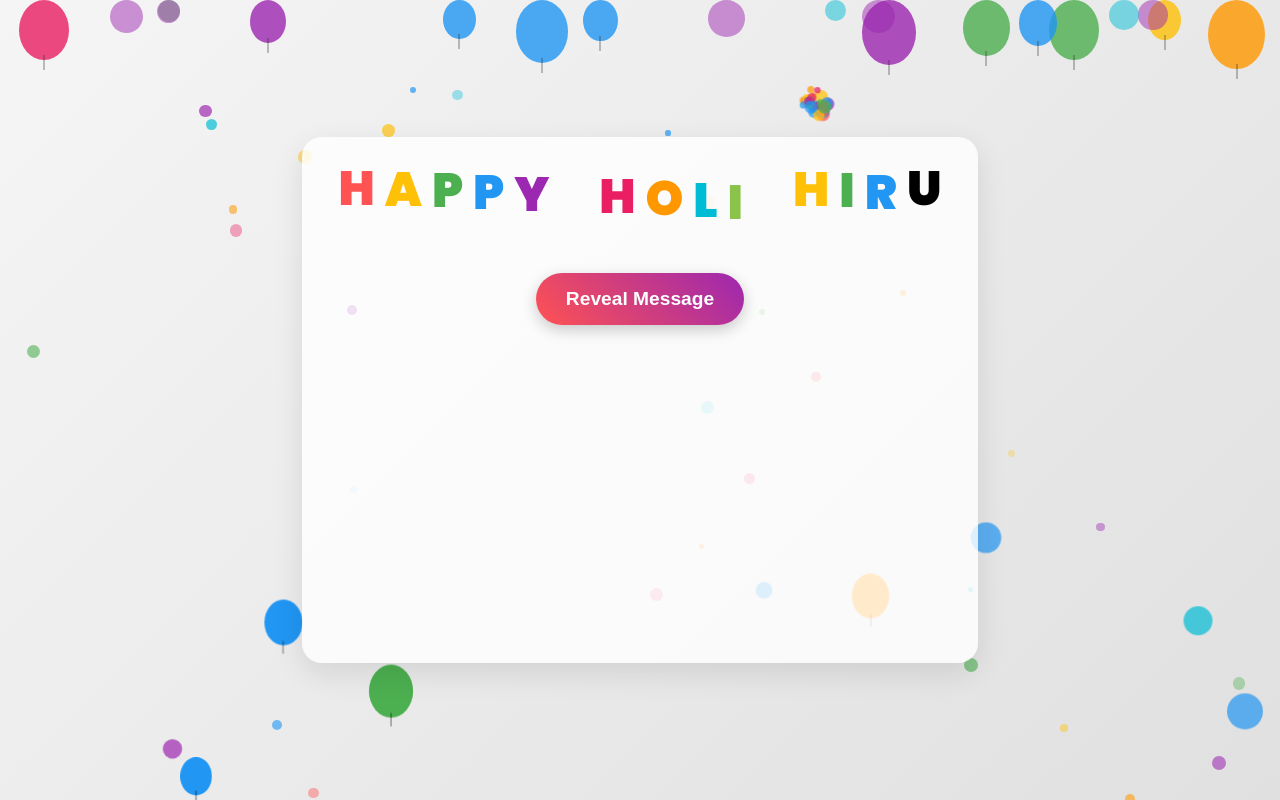
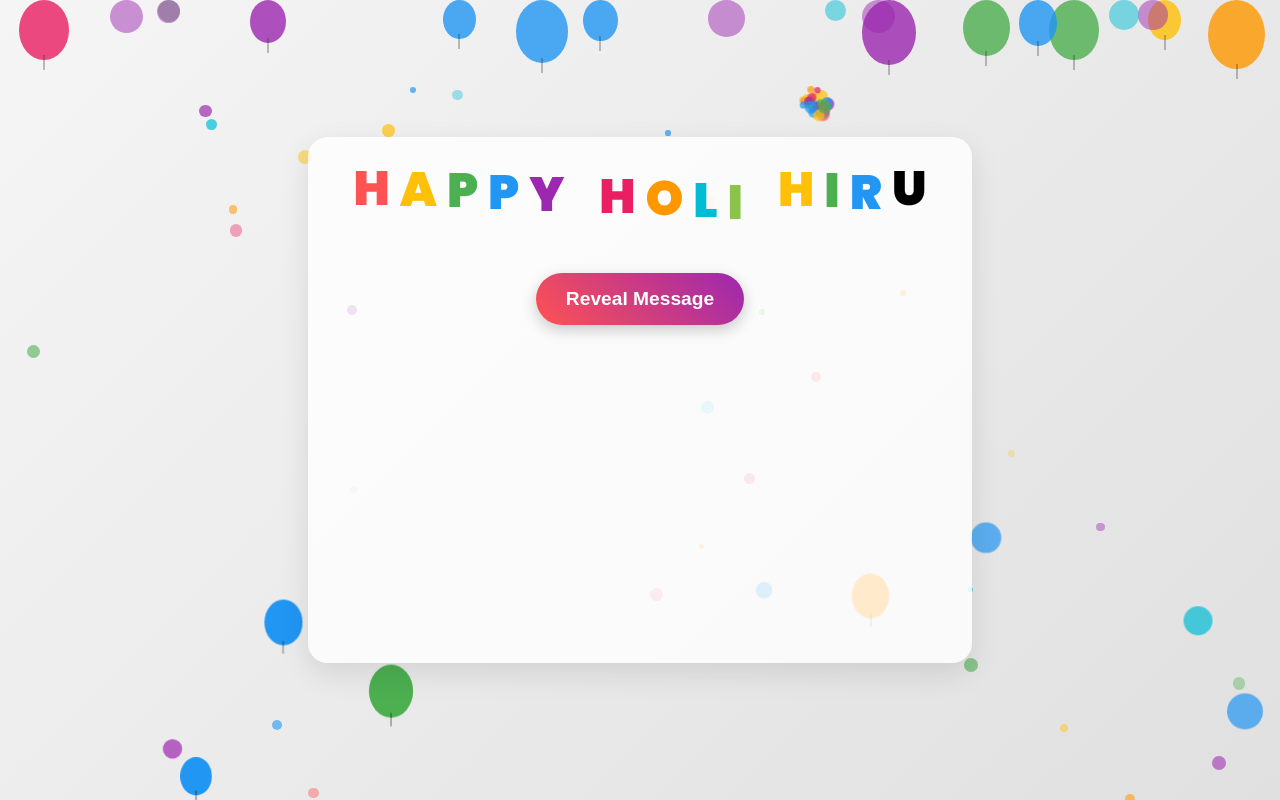
Before and after one commit to duplicate2991/gaurav-ka-site, a plain HTML site: page index.html in a window 1280 px wide. Drawn offline with Linux system fonts and the light colour scheme.

Commit message:
Update styles.css

```diff
--- a/styles.css
+++ b/styles.css
@@ -50,7 +50,7 @@ body {
 }
 
 .space {
-    width: 30px;
+    width: 15px;
 }
 
 /* Each letter has a different color and animation delay */
```
